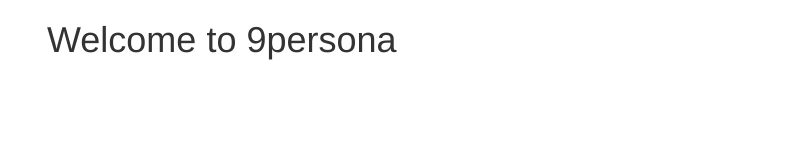
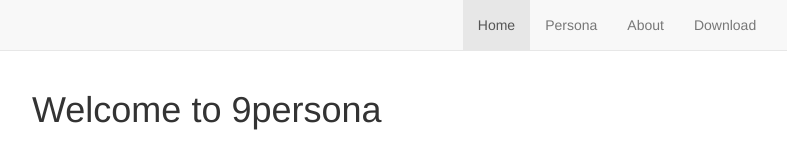
Before and after one commit to hendryl/9persona, a website: page public/index.html in a window 1280 px wide. Shown: the whole page, without its empty margins (23-810 px from the left). Drawn offline with nearby package versions, Linux system fonts and the light colour scheme; some packages are replaced by stand-ins of ours.

Commit message:
Add top navigation bar

```diff
--- /dev/null
+++ b/public/assets/css/style.css
@@ -0,0 +1,13 @@
+.navbar .navbar-nav {
+  display: inline-block;
+  float: none;
+  vertical-align: top;
+}
+
+.navbar .navbar-collapse {
+  text-align: center;
+}
+
+body {
+  padding-top: 70px;
+}
--- a/public/index.html
+++ b/public/index.html
@@ -1,13 +1,29 @@
 <!DOCTYPE HTML>
 <html ng-app="personaApp">
 <head>
+    <link href="./assets/css/style.css" rel="stylesheet">
 	<link href="./assets/css/bootstrap.min.css" rel="stylesheet" media="screen">
 	<script src="https://ajax.googleapis.com/ajax/libs/angularjs/1.3.15/angular.min.js"></script>
 	<script src="https://ajax.googleapis.com/ajax/libs/angularjs/1.3.15/angular-route.js"></script>
 	<script src="./scripts/app.js"></script>
 </head>
 <body>
+	<nav class="navbar navbar-default navbar-fixed-top">
+      <div class="container-fluid">
+        <div id="navbar" class="navbar-collapse collapse">
+          <ul class="nav navbar-nav">
+			<li class="active"><a href="#">Home</a></li>
+            <li><a href="#about">Persona</a></li>
+            <li><a href="#contact">About</a></li>
+            <li><a href="#contact">Download</a></li>
+          </ul>
+        </div><!--/.nav-collapse -->
+      </div>
+    </nav>
 	<div class="container" ng-controller="QuizController as quiz">
+		<div class="row">
             <h1>Welcome to 9persona</h1>
+		</div>
+	</div>
 </body>
 </html>
```
Lines whose indentation alone changed are shown as unchanged.
